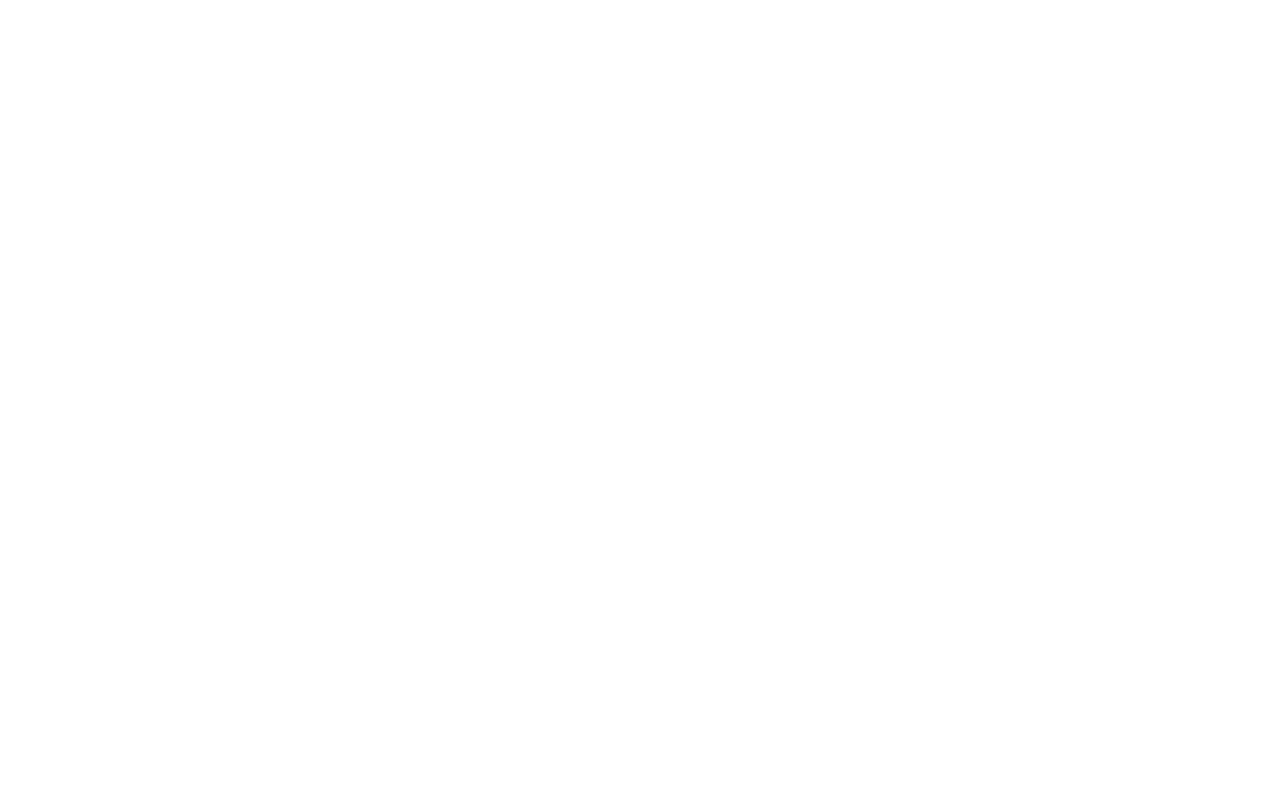
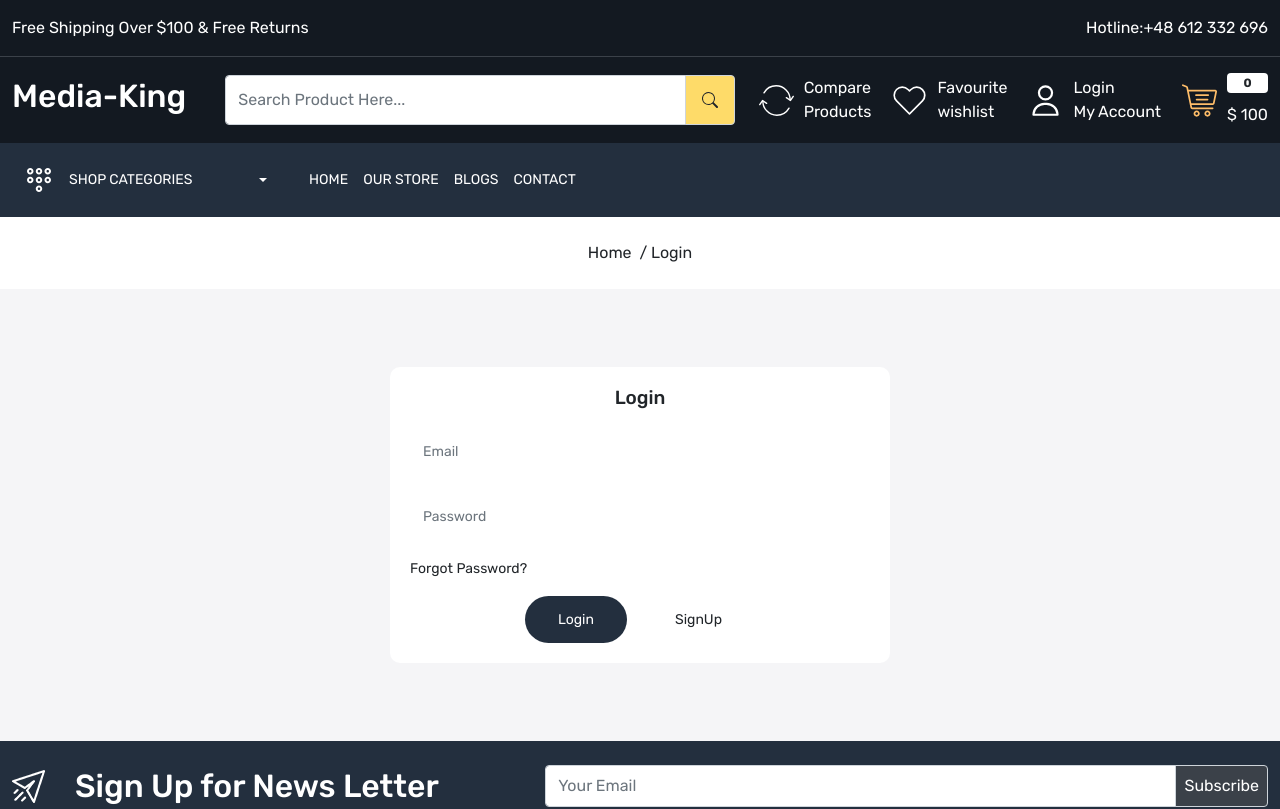
Before and after one commit to KrzysztofHum/Fashionable-shop, a React (Create React App) app in the folder frontend/: page /login in a window 1280 px wide. Before the commit this address had no page. Shown: the top 809 px of the page. Built offline with nearby package versions, Linux system fonts and the light colour scheme.

Commit message:
forgotpassword, login, signup, resetpassword, privacypolicy pages

```diff
--- a/frontend/src/App.css
+++ b/frontend/src/App.css
@@ -554,3 +554,53 @@
   border-top: 1px solid rgba(0, 0, 0, 0.1);
 }
 /* Compare Product Page end here */
+
+/*  auth card */
+
+.auth-card {
+  padding: 20px;
+  background-color: white;
+  width: 500px;
+  margin: 30px auto;
+  border-radius: 10px;
+}
+.auth-card h3 {
+  font-size: 19px;
+  font-weight: 500;
+  color: var(--color-777777);
+}
+.auth-card p {
+  font-size: 13px;
+  color: var(--color-777777);
+}
+.auth-card .form-control {
+  height: 50px;
+  background-color: var(--color-f5f5f7);
+  color: var(--color-777777);
+  font-size: 14px;
+  border-radius: 10px;
+  border-color: transparent;
+}
+.auth-card a {
+  font-size: 14px;
+  font-weight: 400;
+  color: var(--color-1c1c1b);
+}
+.signup {
+  background-color: var(--color-febd69);
+  color: var(--color-131921);
+  border: none;
+}
+.signup:hover {
+  background-color: var(--color-131921);
+  color: white;
+}
+/*  auth card  ends*/
+
+/* Policy Pages */
+
+.policy {
+  background-color: white;
+  padding: 30px;
+}
+/* Policy Pages  ends */
--- a/frontend/src/App.js
+++ b/frontend/src/App.js
@@ -7,6 +7,11 @@
 import OurStore from "./pages/OurStore";
 import Blog from "./pages/Blog";
 import CompareProduct from "./pages/CompareProduct";
+import Forgotpassword from "./pages/Forgotpassword";
+import Login from "./pages/Login";
+import Signup from "./pages/Signup";
+import PrivacyPolicy from "./pages/PrivacyPolicy";
+import Resetpassword from "./pages/Resetpassword";
 
 function App() {
   return (
@@ -19,6 +24,11 @@
           <Route path="product" element={<OurStore />} />
           <Route path="blogs" element={<Blog />} />
           <Route path="compare-product" element={<CompareProduct />} />
+          <Route path="login" element={<Login />} />
+          <Route path="forgot-password" element={<Forgotpassword />} />
+          <Route path="signup" element={<Signup />} />
+          <Route path="reset-password" element={<Resetpassword />} />
+          <Route path="privacy-policy" element={<PrivacyPolicy />} />
         </Route>
       </Routes>
     </BrowserRouter>
--- /dev/null
+++ b/frontend/src/components/CustomInput.js
@@ -0,0 +1,15 @@
+const CustomInput = (props) => {
+  const { type, name, placeholder, classname } = props;
+  return (
+    <div>
+      <input
+        type={type}
+        name={name}
+        placeholder={placeholder}
+        className={`form-control ${classname}`}
+      />
+    </div>
+  );
+};
+
+export default CustomInput;
--- /dev/null
+++ b/frontend/src/pages/Forgotpassword.js
@@ -0,0 +1,40 @@
+import React from "react";
+import BreadCrumb from "../components/BreadCrumb";
+import Meta from "../components/Meta";
+import { Link } from "react-router-dom";
+import Container from "../components/Container";
+import CustomInput from "../components/CustomInput";
+const Forgotpassword = () => {
+  return (
+    <>
+      <Meta title={"Forgot Password"} />
+      <BreadCrumb title="Forgot Password" />
+      <Container class1="login-wrapper py-5 home-wrapper-2">
+        <div className="row">
+          <div className="col-12">
+            <div className="auth-card">
+              <h3 className="text-center mb-3">Reset Your Password</h3>
+              <p className="text-center mt-2 mb-3">
+                We will send you an email to reset your password
+              </p>
+              <form action="" className="d-flex flex-column gap-15">
+                <CustomInput type="email" name="email" placeholder="Email" />
+
+                <div>
+                  <div className="mt-3 d-flex justify-content-center flex-column gap-15 align-items-center">
+                    <button className="button border-0" type="submit">
+                      Submit
+                    </button>
+                    <Link to="/login">Cancel</Link>
+                  </div>
+                </div>
+              </form>
+            </div>
+          </div>
+        </div>
+      </Container>
+    </>
+  );
+};
+
+export default Forgotpassword;
--- /dev/null
+++ b/frontend/src/pages/Login.js
@@ -0,0 +1,47 @@
+import React from "react";
+import { Link } from "react-router-dom";
+import BreadCrumb from "../components/BreadCrumb";
+import Meta from "../components/Meta";
+import Container from "../components/Container";
+import CustomInput from "../components/CustomInput";
+
+const Login = () => {
+  return (
+    <>
+      <Meta title={"Login"} />
+      <BreadCrumb title="Login" />
+
+      <Container class1="login-wrapper py-5 home-wrapper-2">
+        <div className="row">
+          <div className="col-12">
+            <div className="auth-card">
+              <h3 className="text-center mb-3">Login</h3>
+              <form action="" className="d-flex flex-column gap-15">
+                <CustomInput type="email" name="email" placeholder="Email" />
+                <CustomInput
+                  type="password"
+                  name="password"
+                  placeholder="Password"
+                />
+                <div>
+                  <Link to="/forgot-password">Forgot Password?</Link>
+
+                  <div className="mt-3 d-flex justify-content-center gap-15 align-items-center">
+                    <button className="button border-0" type="submit">
+                      Login
+                    </button>
+                    <Link to="/signup" className="button signup">
+                      SignUp
+                    </Link>
+                  </div>
+                </div>
+              </form>
+            </div>
+          </div>
+        </div>
+      </Container>
+    </>
+  );
+};
+
+export default Login;
--- /dev/null
+++ b/frontend/src/pages/PrivacyPolicy.js
@@ -0,0 +1,22 @@
+import React from "react";
+import BreadCrumb from "../components/BreadCrumb";
+import Meta from "../components/Meta";
+import Container from "../components/Container";
+
+const PrivacyPolicy = () => {
+  return (
+    <>
+      <Meta title={"Privacy Policy"} />
+      <BreadCrumb title="Privacy Policy" />
+      <Container class1="policy-wrapper py-5 home-wrapper-2">
+        <div className="row">
+          <div className="col-12">
+            <div className="policy"></div>
+          </div>
+        </div>
+      </Container>
+    </>
+  );
+};
+
+export default PrivacyPolicy;
--- /dev/null
+++ b/frontend/src/pages/Resetpassword.js
@@ -0,0 +1,40 @@
+import BreadCrumb from "../components/BreadCrumb";
+import Meta from "../components/Meta";
+import Container from "../components/Container";
+import CustomInput from "../components/CustomInput";
+const Resetpassword = () => {
+  return (
+    <>
+      <Meta title={"Reset Password"} />
+      <BreadCrumb title="Reset Password" />
+      <Container class1="login-wrapper py-5 home-wrapper-2">
+        <div className="row">
+          <div className="col-12">
+            <div className="auth-card">
+              <h3 className="text-center mb-3">Reset Password</h3>
+              <form action="" className="d-flex flex-column gap-15">
+                <CustomInput
+                  type="password"
+                  name="password"
+                  placeholder="Password"
+                />
+                <CustomInput
+                  type="password"
+                  name="confpassword"
+                  placeholder="Confirm Password"
+                />
+                <div>
+                  <div className="mt-3 d-flex justify-content-center gap-15 align-items-center">
+                    <button className="button border-0">Ok</button>
+                  </div>
+                </div>
+              </form>
+            </div>
+          </div>
+        </div>
+      </Container>
+    </>
+  );
+};
+
+export default Resetpassword;
--- /dev/null
+++ b/frontend/src/pages/Signup.js
@@ -0,0 +1,43 @@
+import React from "react";
+import BreadCrumb from "../components/BreadCrumb";
+import Meta from "../components/Meta";
+import Container from "../components/Container";
+import CustomInput from "../components/CustomInput";
+const Signup = () => {
+  return (
+    <>
+      <Meta title={"Sign Up"} />
+      <BreadCrumb title="Sign Up" />
+      <Container class1="login-wrapper py-5 home-wrapper-2">
+        <div className="row">
+          <div className="col-12">
+            <div className="auth-card">
+              <h3 className="text-center mb-3">Sign Up</h3>
+              <form action="" className="d-flex flex-column gap-15">
+                <CustomInput type="text" name="name" placeholder="Name" />
+                <CustomInput type="email" name="email" placeholder="Email" />
+                <CustomInput
+                  type="tel"
+                  name="mobile"
+                  placeholder="Mobile Number"
+                />
+                <CustomInput
+                  type="password"
+                  name="password"
+                  placeholder="Password"
+                />
+                <div>
+                  <div className="mt-3 d-flex justify-content-center gap-15 align-items-center">
+                    <button className="button border-0">Sign Up</button>
+                  </div>
+                </div>
+              </form>
+            </div>
+          </div>
+        </div>
+      </Container>
+    </>
+  );
+};
+
+export default Signup;
```
